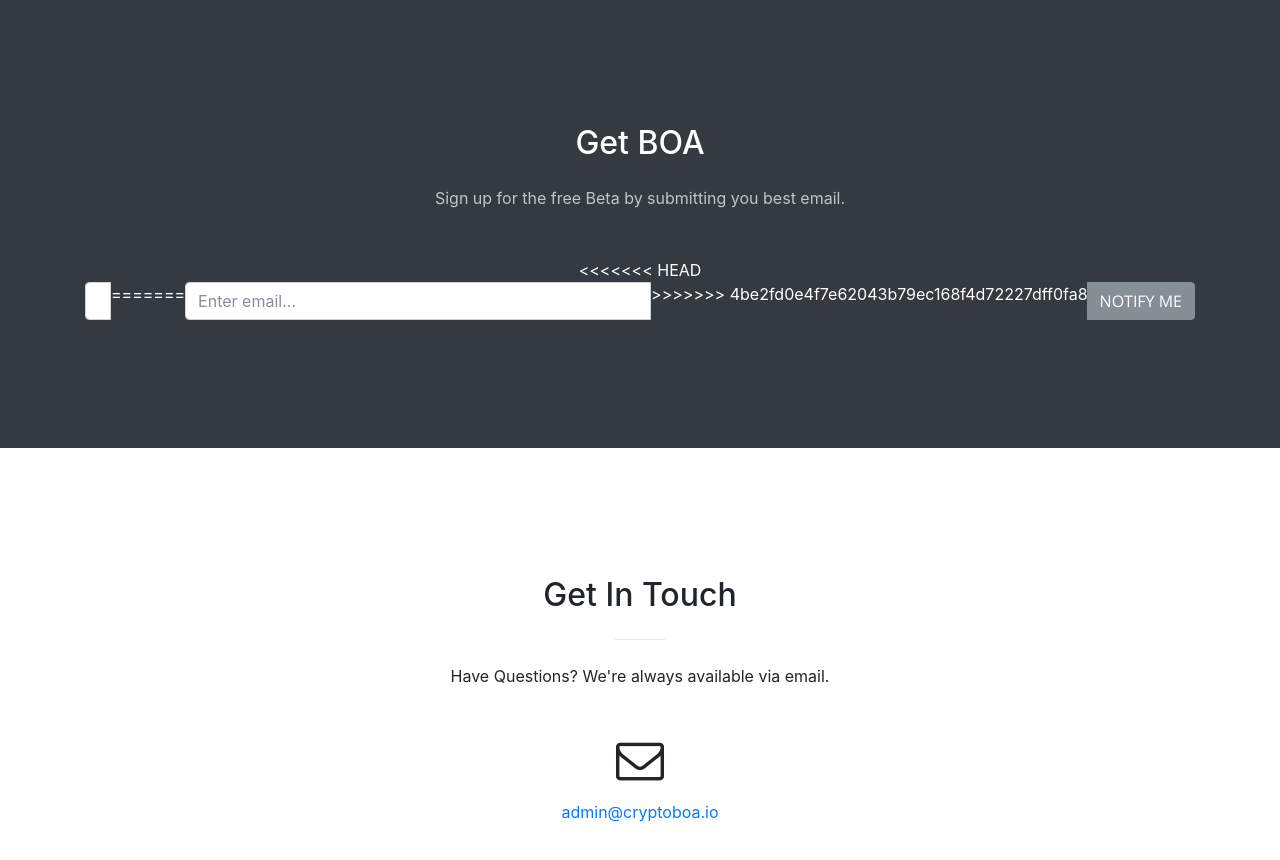
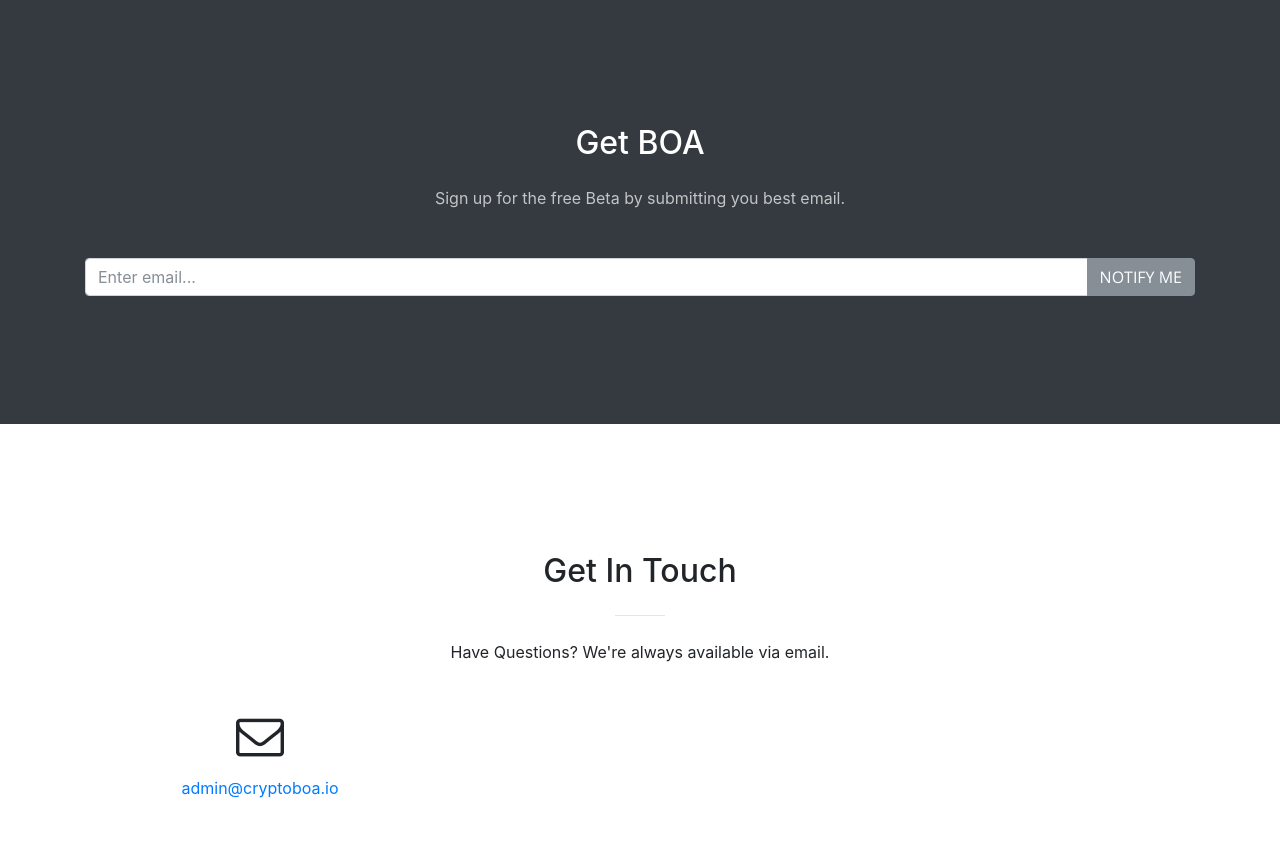
Before and after one commit to EmreKurt/EmreKurt.github.io, a website with bundled scripts: page index.html in a window 1280 px wide. Shown: the part 1980-2840 px from the top of the page. Built offline with nearby package versions, Linux system fonts and the light colour scheme.

Commit message:
add formspree

```diff
--- a/index.html
+++ b/index.html
@@ -133,14 +133,9 @@
       <div class="container text-center">
         <h2 class="mb-4">Get BOA</h2>
           <p class="text-faded mb-5">Sign up for the free Beta by submitting you best email. </p>
-<<<<<<< HEAD
           <form action="https://formspree.io/officialemre@gmail.com"
                 method="POST" class="input-group input-group-newsletter">
               <input type="email" name="name" class="form-control" placeholder="Enter email..." aria-label="Search for...">
-=======
-          <div "col-lg-8 mx-auto" class="input-group input-group-newsletter">
-              <input type="email" class="form-control" placeholder="Enter email..." aria-label="Search for...">
->>>>>>> 4be2fd0e4f7e62043b79ec168f4d72227dff0fa8
               <span class="input-group-btn">
                 <button class="btn btn-secondary" type="submit">Notify Me</button>
               </span>
@@ -155,6 +150,10 @@
             <h2 class="section-heading">Get In Touch</h2>
             <hr class="my-4">
             <p class="mb-5">Have Questions? We're always available via email.</p>
+          </div>
+        </div>
+        <div class="row">
+          <div class="col-lg-4 mr-auto text-center">
             <i class="fa fa-envelope-o fa-3x mb-3 sr-contact"></i>
             <p>
               <a href="mailto:admin@cryptoboa.io">admin@cryptoboa.io</a>
```
